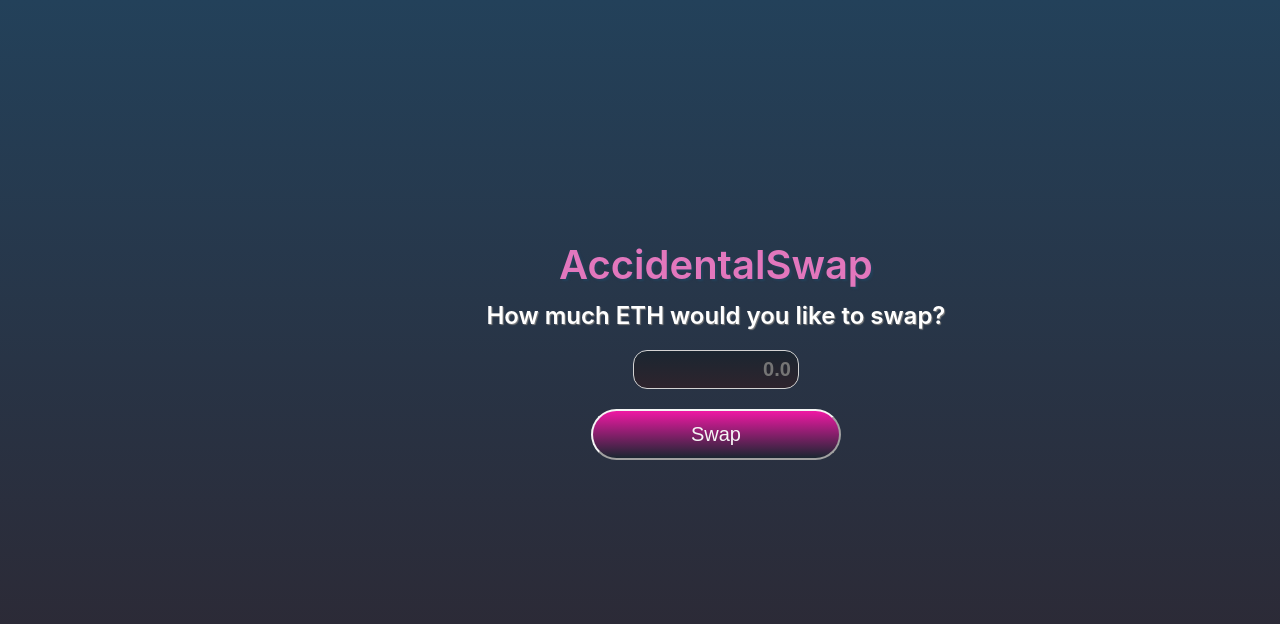
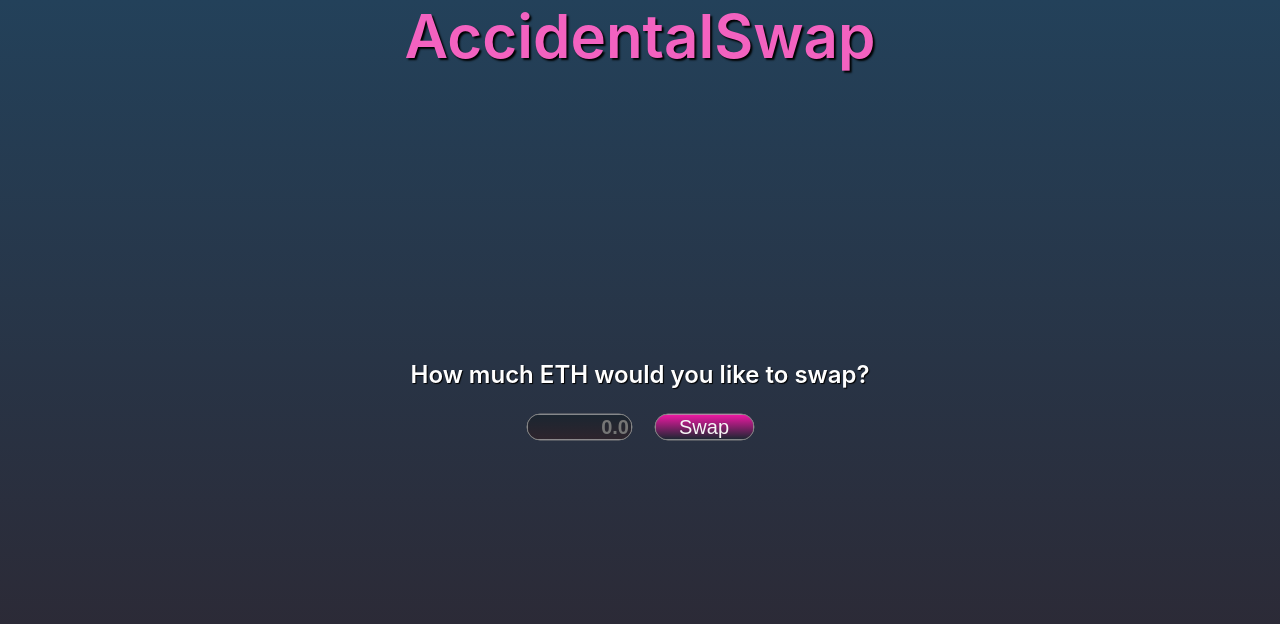
Before and after one commit to ethantddavis/unicode2021, a React (Create React App) app in the folder frontend/: page / in a window 1280 px wide. Shown: the top 624 px of the page. Built offline with nearby package versions, Linux system fonts and the light colour scheme.

Commit message:
app.css page title pinned to top, centered swap feature horizontally and vertically, on smaller screen swap feature pinned to title

```diff
--- a/frontend/src/App.css
+++ b/frontend/src/App.css
@@ -2,43 +2,46 @@
   text-align: center;
   background-image: linear-gradient(to top, rgb(46,36,45), rgb(35,65,90));
   height: 100vh;
-  position: relative;
-}
-
-.content {
-  position: absolute;
-  top: 30%;
-  left: 38%;
+  position: relative; /* needed to center swap */
 }
 
 .header {
-  text-align: center;
-  margin-bottom: 12px;
-  font-size: 40px;
+  font-size: 60px;
   font-weight: 600;
-  color: rgb(226, 119, 189);
-  text-shadow: 2px 2px 2px rgb(35,65,90);
+  color: rgb(243, 98, 192);
+  text-shadow: 2px 2px 2px black;
+}
+
+.swapForm {
+  position: absolute;
+  left: 50%; /* left edge 50% of parent width */
+  top: 50%; /* top edge 50% of parent height */
+  transform: translate(-50%, -50%); /* move to actual center */
 }
 
 .bio {
-  text-align: center;
   font-size: 24px;
   font-weight: 600;
   color: #ffffff;
-  text-shadow: 1px 1px 1px grey;
+  text-shadow: 1px 1px 1px black;
+  margin-bottom: 25px;
+}
+
+.input {
+  display: flex;
+  justify-content: space-around;
+  width: 250px;
+  right: 0;
+  left: 0;
+  margin: auto;
 }
 
 .swapAmount {
   text-align: right;
-  margin: auto;
-  margin-top: 20px;
-  padding: 7px;
-  border: 1px solid #cdcdcd;
-  border-spacing: 2px;
+  border: 1px solid grey;
   border-radius: 14px;
-  border-color: lightgray;
   background-image:  linear-gradient(to top, rgb(46,36,45), rgb(27, 38, 49));;
-  width: 150px;
+  width: 100px;
   font-size: 20px;
   font-weight: 600;
   color: rgb(255, 255, 255);
@@ -48,16 +51,15 @@
   cursor: pointer;
   background-image: linear-gradient(to bottom, rgb(239,24,164), rgb(27, 38, 49));
   color: whitesmoke;
-  margin: auto;
-  margin-top: 20px;
-  margin-bottom: 2px;
-  padding: 12px;
   font-size: 20px;
   font-weight: 500;
-  border: 2;
-  border-color: whitesmoke;
-  border-radius: 26px;
-  width: 250px;
+  border: 1px solid grey;
+  border-radius: 14px;
+  width: 100px;
+}
+
+.swapButton:hover {
+  cursor: pointer;
 }
 
 /* still trying to implement .walletButton in app.js
@@ -78,22 +80,26 @@
   width: 250px;
 }
 
-
-.swapButton:hover {
-  cursor: pointer;
-  box-shadow: 1px 1px 1px rgb(0, 216, 221);
-}
-
-input {
-  border: 0;
-  padding: 5px;
-  margin: 5px;
-  background: transparent;
-  width: 30px;
-  border-radius: 25px;
-}
-
+/* remove increment arrows in number input */
 input::-webkit-inner-spin-button {
   -webkit-appearance: none;
   margin: 0;
 }
+
+/* alternate format for small screen */
+@media (max-height: 450px), (max-width: 450px) {
+  .App {
+    display: flex;
+    flex-direction: column;
+  }
+  .header {
+    font-size: 45px;
+  }
+  .swapForm {
+    position: relative;
+    top: 80px;
+  }
+  .bio {
+    font-size: 18;
+  }
+}
--- a/frontend/src/App.js
+++ b/frontend/src/App.js
@@ -89,19 +89,20 @@ class App extends Component {
   render() {
     return (
       <div className='App'>
-        <form className='content' onSubmit={(e) => {
+        <div className='header'>
+          AccidentalSwap
+        </div>
+        <form className='swapForm' onSubmit={(e) => {
           e.preventDefault()
           let amount = this.swapAmount.value
           amount = amount * 10**18
           this.swap(amount)
         }}>
-           <div className='header'>
-            AccidentalSwap
-            </div>
           <div className='bio'>
             How much ETH would you like to swap?
           </div>
-            <div><input
+          <div className='input'>
+            <input
               className='swapAmount'
               id='swapAmount'
               type='number'
@@ -110,10 +111,10 @@ class App extends Component {
               required
               ref={(input) => { this.swapAmount = input }}
             />
-            </div>
             <button type='submit' className='swapButton'>
               Swap
             </button>
+          </div>
         </form>
       </div>
     );
```
Lines whose indentation alone changed are shown as unchanged.
